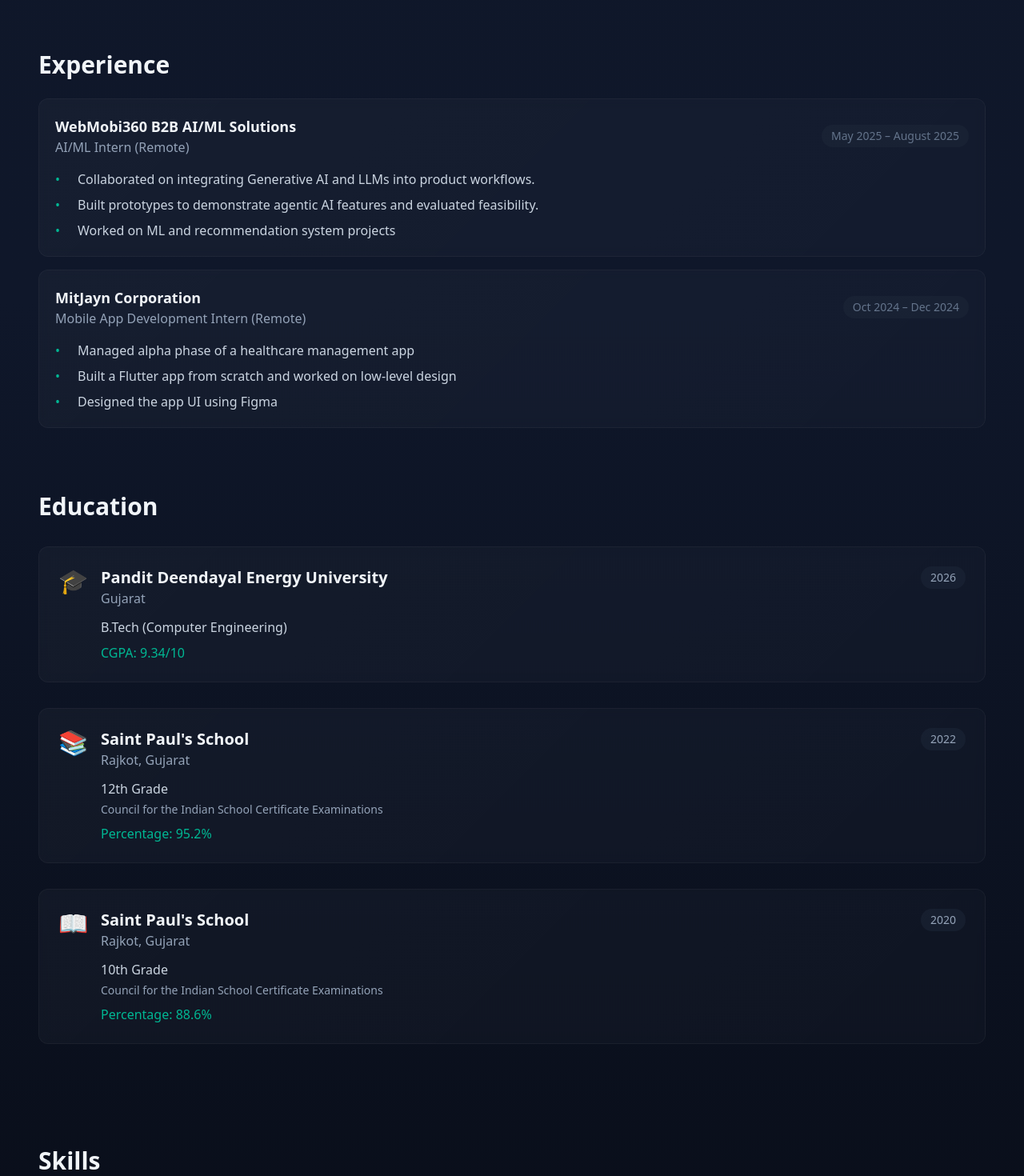
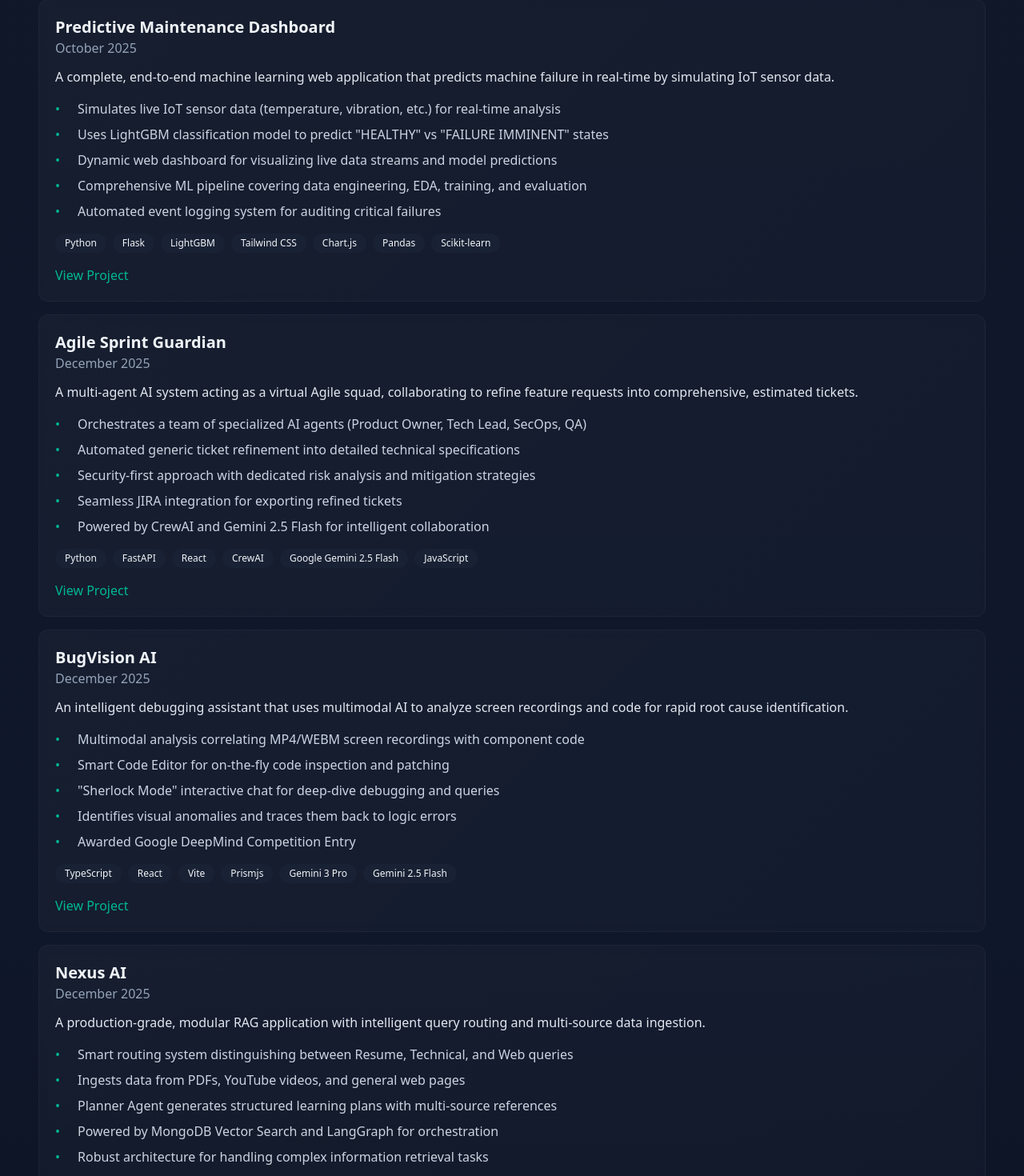
Before and after one commit to dhruvladani04/Portfolio, a React (Vite) app: page / in a window 1280 px wide. Shown: the part 2740-4210 px from the top of the page at 80% size. Built offline with nearby package versions, Linux system fonts and the light colour scheme.

Commit message:
Added new projects late Dec'25

```diff
--- a/src/data/projects.js
+++ b/src/data/projects.js
@@ -39,7 +39,7 @@
       'Progress tracking to visualize learning journey'
     ],
     tech: [
-      'HTML5', 'CSS3', 'JavaScript (ES6+)', 'Google Gemini API','Marked.js',
+      'HTML5', 'CSS3', 'JavaScript (ES6+)', 'Google Gemini API', 'Marked.js',
       'Responsive Design', 'Font Awesome', 'Modern CSS'
     ],
     link: 'https://skill-sage-ai-assistant.vercel.app/',
@@ -102,5 +102,105 @@
       'Responsive Design',
       'Secure Authentication'
     ]
+  },
+  {
+    id: 'predictive-maintenance-dashboard',
+    title: 'Predictive Maintenance Dashboard',
+    timeframe: 'October 2025',
+    summary: 'A complete, end-to-end machine learning web application that predicts machine failure in real-time by simulating IoT sensor data.',
+    bullets: [
+      'Simulates live IoT sensor data (temperature, vibration, etc.) for real-time analysis',
+      'Uses LightGBM classification model to predict "HEALTHY" vs "FAILURE IMMINENT" states',
+      'Dynamic web dashboard for visualizing live data streams and model predictions',
+      'Comprehensive ML pipeline covering data engineering, EDA, training, and evaluation',
+      'Automated event logging system for auditing critical failures'
+    ],
+    tech: [
+      'Python', 'Flask', 'LightGBM', 'Tailwind CSS', 'Chart.js',
+      'Pandas', 'Scikit-learn'
+    ],
+    link: 'https://github.com/dhruvladani04/Predictive-Maintenance-Dashboard',
+    features: [
+      'Real-time Data Simulation',
+      'End-to-End ML Pipeline',
+      'LightGBM Classifier',
+      'Dynamic Web Dashboard',
+      'Event Logging'
+    ]
+  },
+  {
+    id: 'agile-sprint-guardian',
+    title: 'Agile Sprint Guardian',
+    timeframe: 'December 2025',
+    summary: 'A multi-agent AI system acting as a virtual Agile squad, collaborating to refine feature requests into comprehensive, estimated tickets.',
+    bullets: [
+      'Orchestrates a team of specialized AI agents (Product Owner, Tech Lead, SecOps, QA)',
+      'Automated generic ticket refinement into detailed technical specifications',
+      'Security-first approach with dedicated risk analysis and mitigation strategies',
+      'Seamless JIRA integration for exporting refined tickets',
+      'Powered by CrewAI and Gemini 2.5 Flash for intelligent collaboration'
+    ],
+    tech: [
+      'Python', 'FastAPI', 'React', 'CrewAI',
+      'Google Gemini 2.5 Flash', 'JavaScript'
+    ],
+    link: 'https://github.com/dhruvladani04/Agile-Sprint-Guardian',
+    features: [
+      'Multi-agent Collaboration',
+      'Automated Ticket Refinement',
+      'JIRA Integration',
+      'SecOps Risk Analysis',
+      'Role-based Agents'
+    ]
+  },
+  {
+    id: 'bugvision-ai',
+    title: 'BugVision AI',
+    timeframe: 'December 2025',
+    summary: 'An intelligent debugging assistant that uses multimodal AI to analyze screen recordings and code for rapid root cause identification.',
+    bullets: [
+      'Multimodal analysis correlating MP4/WEBM screen recordings with component code',
+      'Smart Code Editor for on-the-fly code inspection and patching',
+      '"Sherlock Mode" interactive chat for deep-dive debugging and queries',
+      'Identifies visual anomalies and traces them back to logic errors',
+      'Awarded Google DeepMind Competition Entry'
+    ],
+    tech: [
+      'TypeScript', 'React', 'Vite', 'Prismjs',
+      'Gemini 3 Pro', 'Gemini 2.5 Flash'
+    ],
+    link: 'https://github.com/dhruvladani04/BugVision-AI',
+    features: [
+      'Multimodal Analysis',
+      'Smart Code Editor',
+      'Sherlock Mode Chat',
+      'Root Cause Identification',
+      'Visual Bug Tracing'
+    ]
+  },
+  {
+    id: 'nexus-ai',
+    title: 'Nexus AI',
+    timeframe: 'December 2025',
+    summary: 'A production-grade, modular RAG application with intelligent query routing and multi-source data ingestion.',
+    bullets: [
+      'Smart routing system distinguishing between Resume, Technical, and Web queries',
+      'Ingests data from PDFs, YouTube videos, and general web pages',
+      'Planner Agent generates structured learning plans with multi-source references',
+      'Powered by MongoDB Vector Search and LangGraph for orchestration',
+      'Robust architecture for handling complex information retrieval tasks'
+    ],
+    tech: [
+      'Python', 'Streamlit', 'MongoDB Vector Search', 'LangGraph',
+      'Gemini 2.5 Flash', 'yt-dlp'
+    ],
+    link: 'https://github.com/dhruvladani04/nexus-ai',
+    features: [
+      'Smart Query Routing',
+      'Multi-source Ingestion',
+      'Planner Agent',
+      'Vector Search',
+      'LangGraph Orchestration'
+    ]
   }
 ]
```
